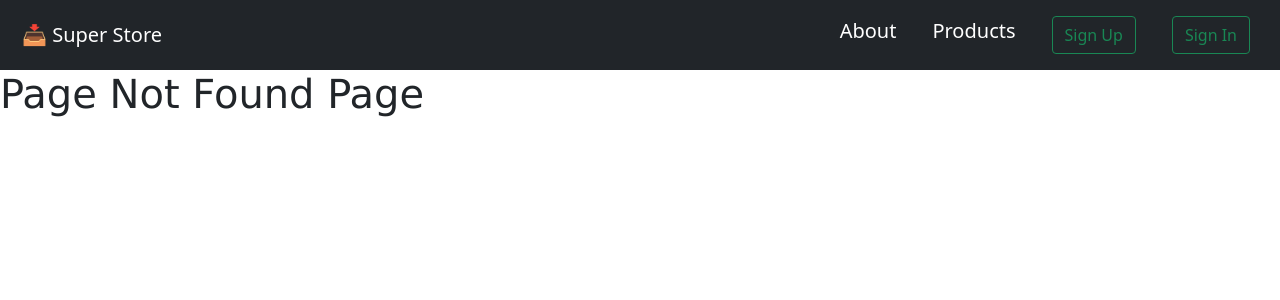
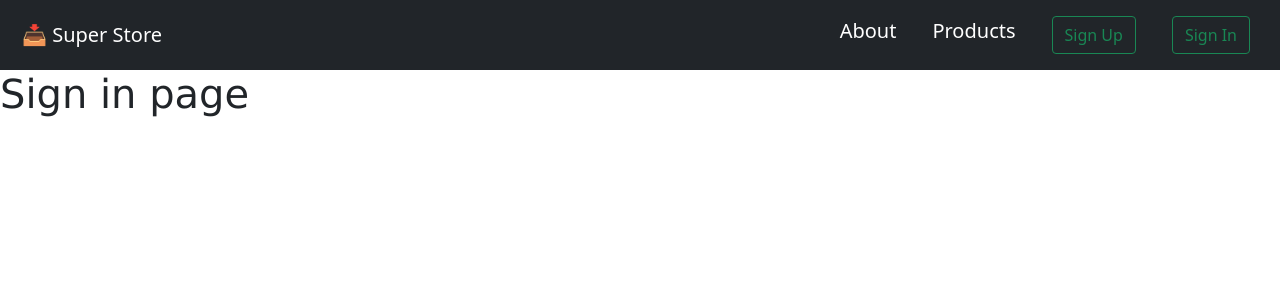
Before and after one commit to prateek-budhiraja/react-concepts, a React (Create React App) app in the folder capstone-product-cart/: page /signin in a window 1280 px wide. Before the commit this address had no page. Shown: the top 300 px of the page. Built offline with nearby package versions, Linux system fonts and the light colour scheme.

Commit message:
added signin page

```diff
--- a/capstone-product-cart/src/App.js
+++ b/capstone-product-cart/src/App.js
@@ -11,6 +11,7 @@ import Products from "./components/products/Products";
 import PageNotFound from "./components/static-pages/PageNotFound";
 import Profile from "./components/static-pages/Profile";
 import SignUp from "./components/auth/SignUp";
+import SignIn from "./components/auth/SignIn";
 // import Test from "./components/Test";
 
 function App() {
@@ -24,6 +25,7 @@ function App() {
 				<Route path="/products" component={Products} />
 				<Route path="/profile" component={Profile} />
 				<Route path="/signup" component={SignUp} />
+				<Route path="/signin" component={SignIn} />
 				<Route path="*" component={PageNotFound} />
 			</Switch>
 		</Router>
--- /dev/null
+++ b/capstone-product-cart/src/components/auth/SignIn.js
@@ -0,0 +1,5 @@
+const SignIn = () => {
+	return <h1>Sign in page</h1>;
+};
+
+export default SignIn;
```
